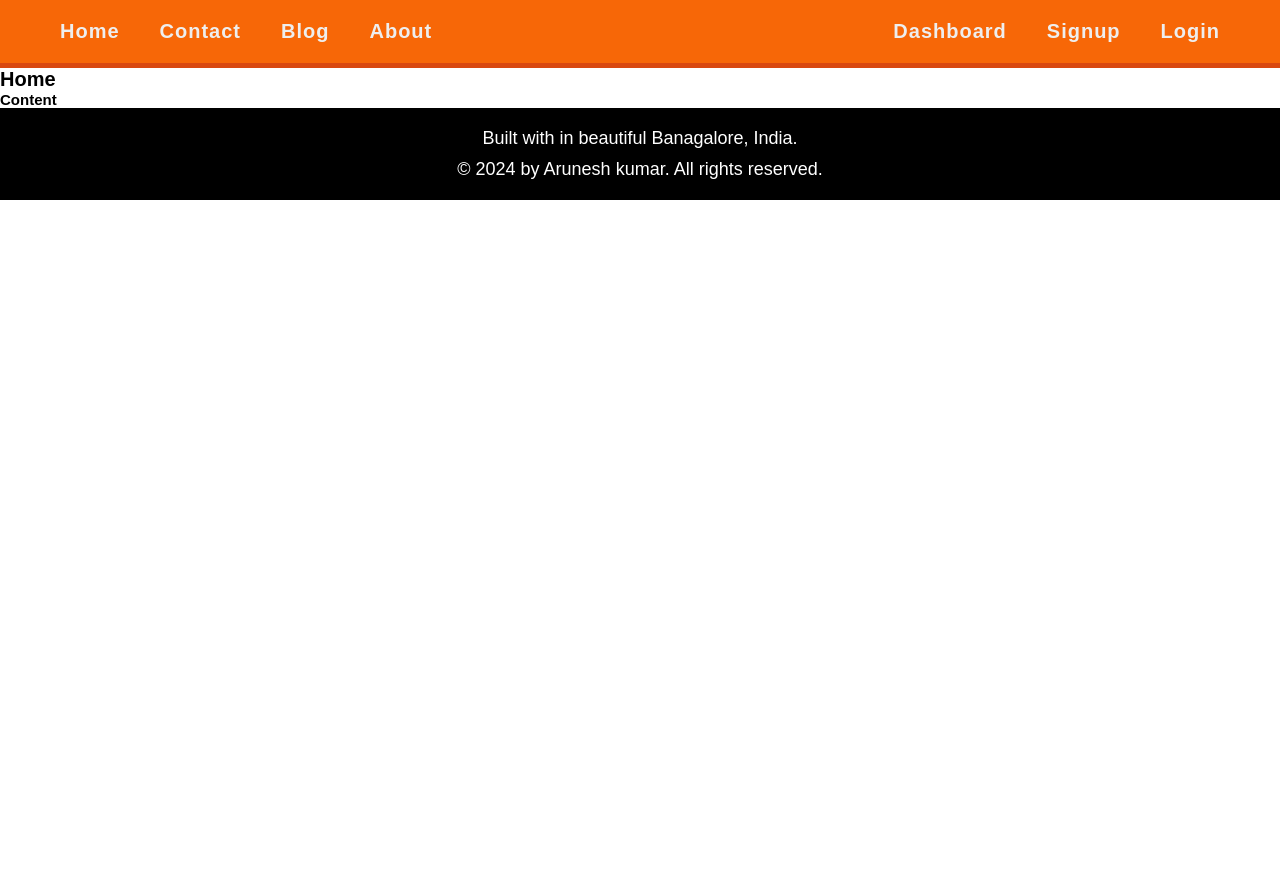
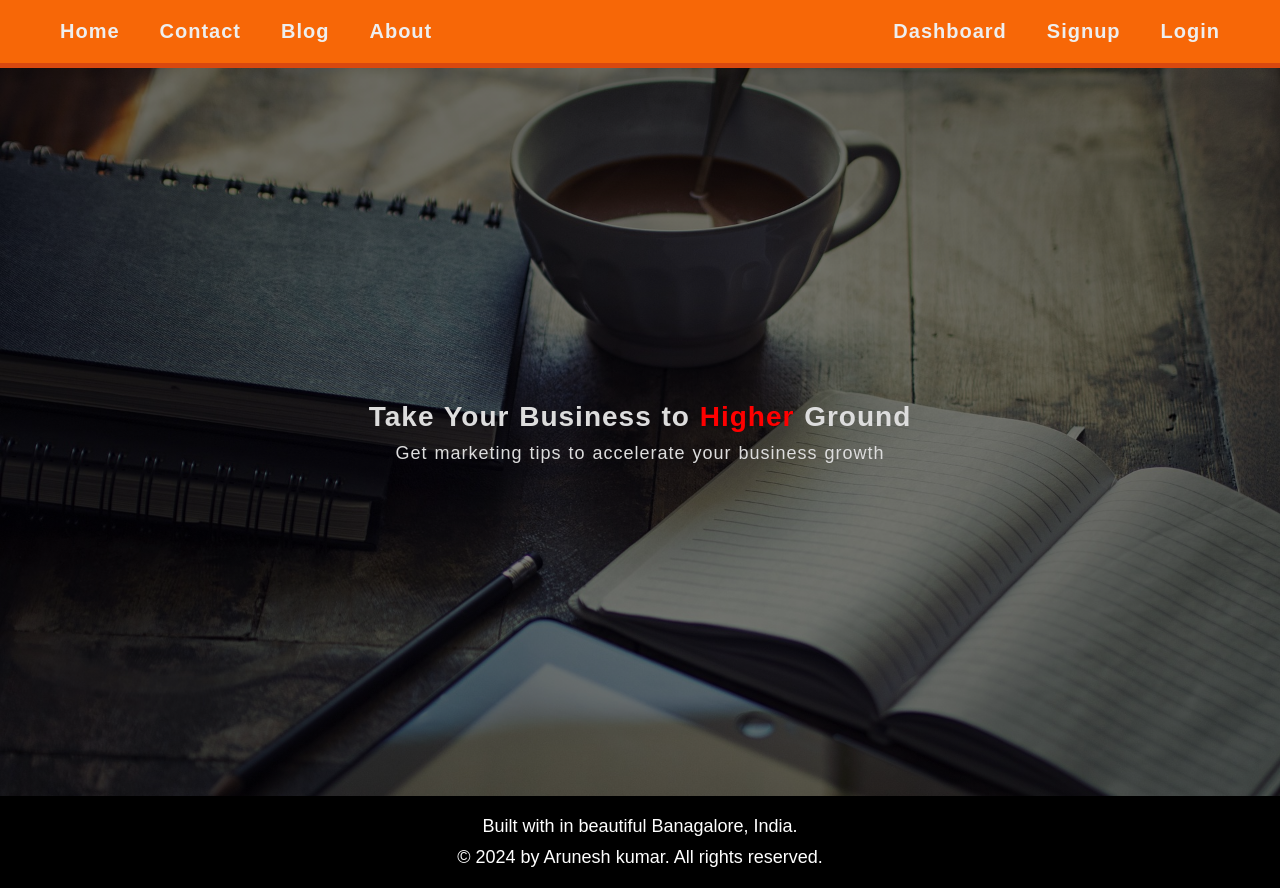
Before and after one commit to kingarunesh/Mini-Blog, a Django app: page / in a window 1280 px wide. Before the commit the page ends 200 px from the top, so only its background shows below. Run offline with Django 5.2, Linux system fonts and the light colour scheme.

Commit message:
3.3 : style - hero-section

```diff
--- a/index/templates/index/index.html
+++ b/index/templates/index/index.html
@@ -6,20 +6,18 @@
 
 <!---->
 
+{% block css_style %} <link rel="stylesheet" href="{% static "index/css/style.css" %}"> {% endblock css_style %}
+
+<!---->
+
 {% block title %} Home Page (Edit later) {% endblock title %}
 
 <!---->
 
-{% block header %}
-<header>
-    <h1>Home</h1>
-</header>
-{% endblock header %}
+{% block content %}
 
-<!---->
+<main></main>
 
-{% block content %}
-<h2>Content</h2>
 {% endblock content %}
 
 <!---->
--- a/static/css/main.css
+++ b/static/css/main.css
@@ -16,6 +16,36 @@ body {
 
 a:link {
     text-decoration: none;
+}
+
+/* SECTION :        hero section         */
+
+header {
+    background-image: linear-gradient(to bottom, rgba(0, 0, 0, 0.5), rgba(0, 0, 0, 0.5)), url("/static/img/hero.jpg");
+    background-size: cover;
+    height: 91vh;
+
+    display: flex;
+    align-items: center;
+    justify-content: center;
+    color: #ddd;
+
+    text-align: center;
+    letter-spacing: 1px;
+    word-spacing: 1px;
+}
+
+header h2 {
+    font-size: 2.8rem;
+    margin-bottom: 1rem;
+}
+
+.important {
+    color: red;
+}
+
+header p {
+    font-size: 1.8rem;
 }
 
 /* SECTION :        navigation         */
--- a/templates/base.html
+++ b/templates/base.html
@@ -19,7 +19,7 @@
 
         <!---->
 
-        {% block header %}{% endblock header %}
+        {% include "includes/header.html" %}
 
         <!---->
 
--- /dev/null
+++ b/templates/includes/header.html
@@ -0,0 +1,6 @@
+<header>
+    <div>
+        <h2>Take Your Business to <span class="important">Higher</span> Ground</h2>
+        <p>Get marketing tips to accelerate your business growth</p>
+    </div>
+</header>
```
Also changed, not shown: index/static/index/css/style.css (added), static/img/a.jpg (added), static/img/hero.jpg (added).
